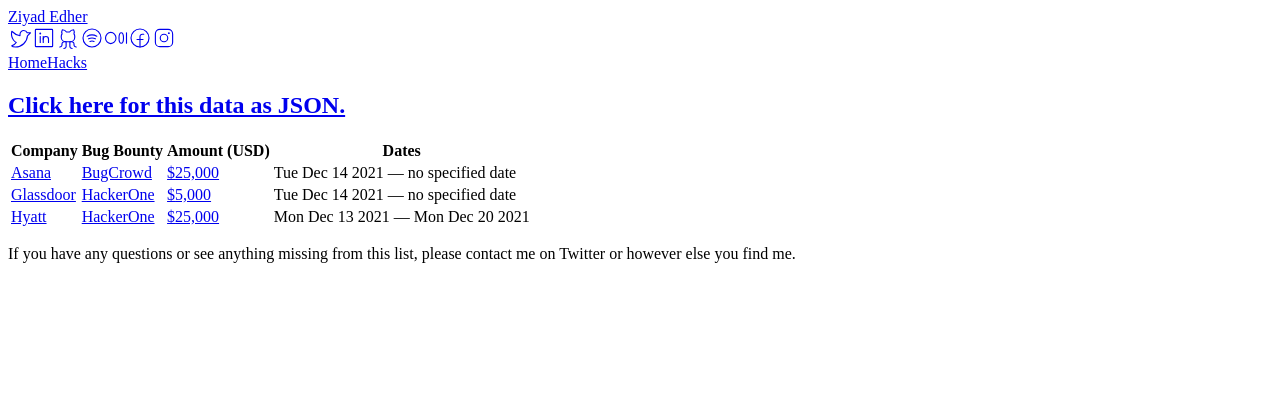
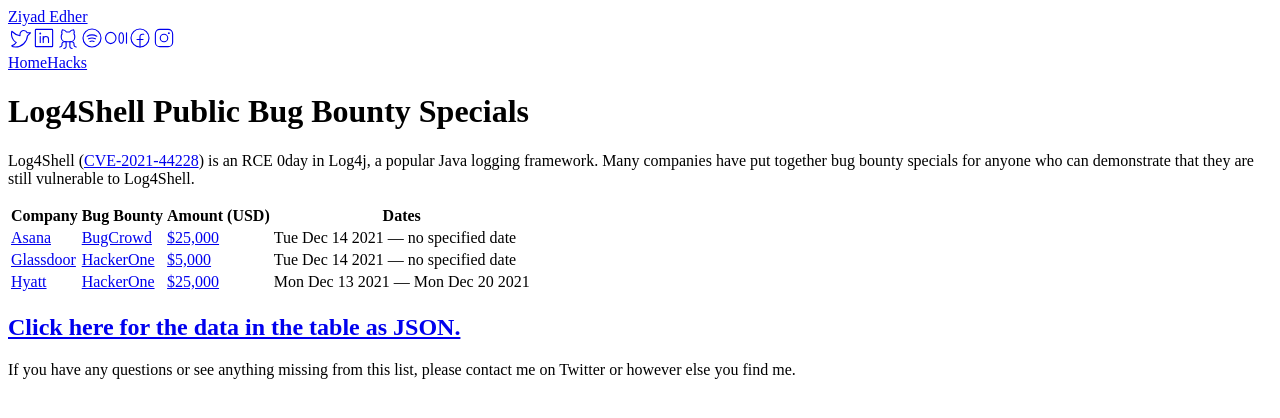
Before and after one commit to ziyadedher/ziyadedher, a Next.js app: page /hacks/log4shell in a window 1280 px wide. Shown: the top 418 px of the page. Built offline with nearby package versions, Linux system fonts and the light colour scheme; no server answers.

Commit message:
Add more details

```diff
--- a/src/pages/hacks/log4shell.tsx
+++ b/src/pages/hacks/log4shell.tsx
@@ -77,7 +77,7 @@ const TableRow: React.FunctionComponent<TableRowProps> = ({
 const Index: NextPage = () => (
   <>
     <Head>
-      <title>Log4Shell Public Hitlist (CVE-2021-44228) </title>
+      <title>Log4Shell Public Bug Bounty Specials</title>
       <meta
         name="description"
         content="List of companies with public bug bounty specials for Log4Shell (CVE-2021-44228). Log4Shell is an RCE vulnerability in the very popular Log4J logging library."
@@ -92,17 +92,21 @@ const Index: NextPage = () => (
         </div>
 
         <div className="flex flex-col gap-4 items-center">
-          <p />
+          <h1 className="text-xl">Log4Shell Public Bug Bounty Specials</h1>
+          <p className="max-w-xl text-center text-gray-500">
+            Log4Shell (
+            <Link
+              href="https://nvd.nist.gov/vuln/detail/CVE-2021-44228"
+              passHref
+            >
+              <Anchor shouldOpenInNewPage>CVE-2021-44228</Anchor>
+            </Link>
+            ) is an RCE 0day in Log4j, a popular Java logging framework. Many
+            companies have put together bug bounty specials for anyone who can
+            demonstrate that they are still vulnerable to Log4Shell.
+          </p>
 
-          <h2 className="opacity-60 hover:opacity-90 active:opacity-100 transition-all">
-            <Link href="/api/hacks/log4shell" passHref>
-              <Anchor shouldOpenInNewPage>
-                Click here for this data as JSON.
-              </Anchor>
-            </Link>
-          </h2>
-
-          <div className="flex flex-col mt-6">
+          <div className="flex flex-col my-6">
             <div className="overflow-x-auto -my-2 -mx-8">
               <div className="inline-block py-2 px-8 min-w-full align-middle">
                 <div className="overflow-hidden rounded-lg">
@@ -130,6 +134,13 @@ const Index: NextPage = () => (
             </div>
           </div>
 
+          <h2 className="opacity-60 hover:opacity-90 active:opacity-100 transition-all">
+            <Link href="/api/hacks/log4shell" passHref>
+              <Anchor shouldOpenInNewPage>
+                Click here for the data in the table as JSON.
+              </Anchor>
+            </Link>
+          </h2>
           <p className="max-w-md text-sm text-center opacity-40">
             If you have any questions or see anything missing from this list,
             please contact me on Twitter or however else you find me.
```
